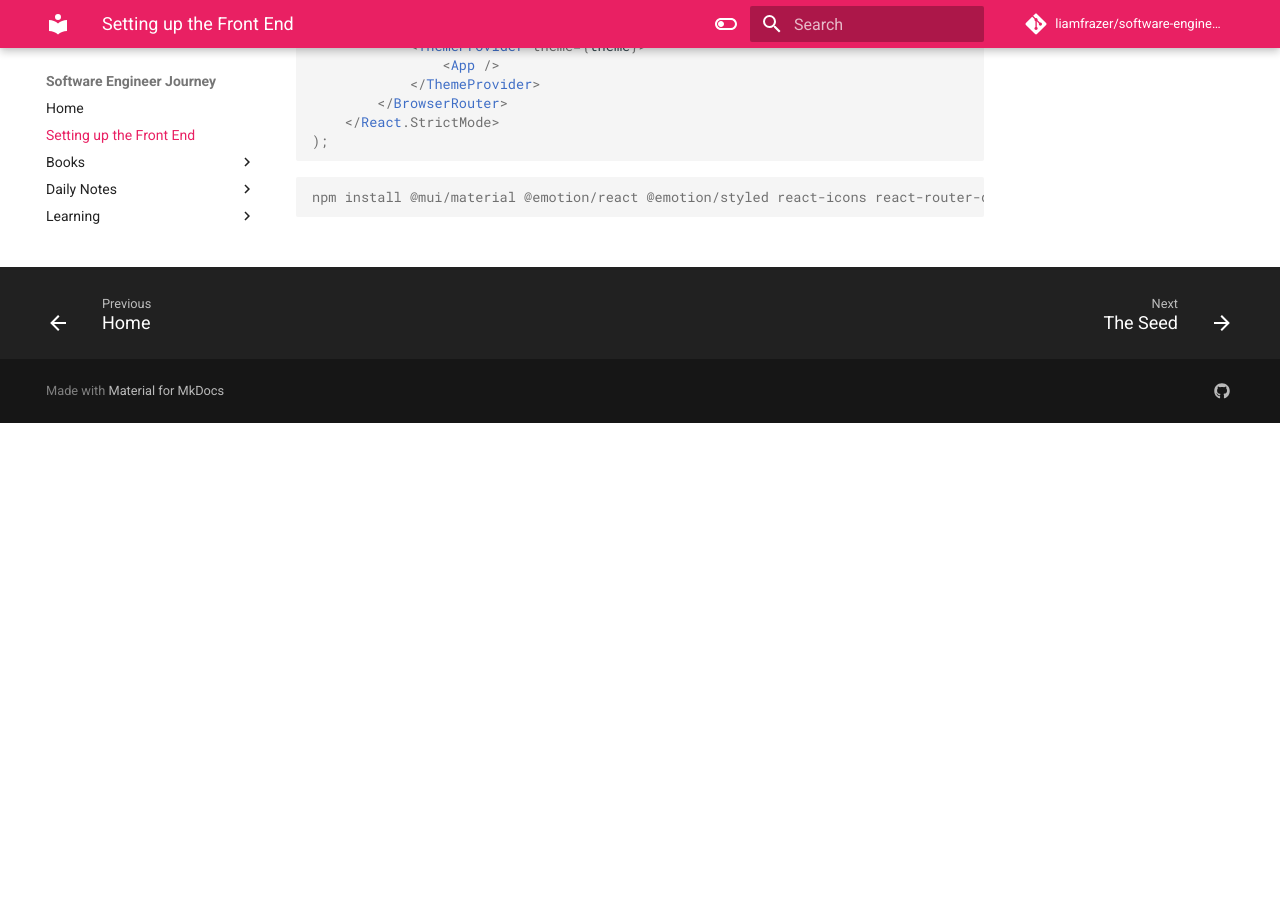
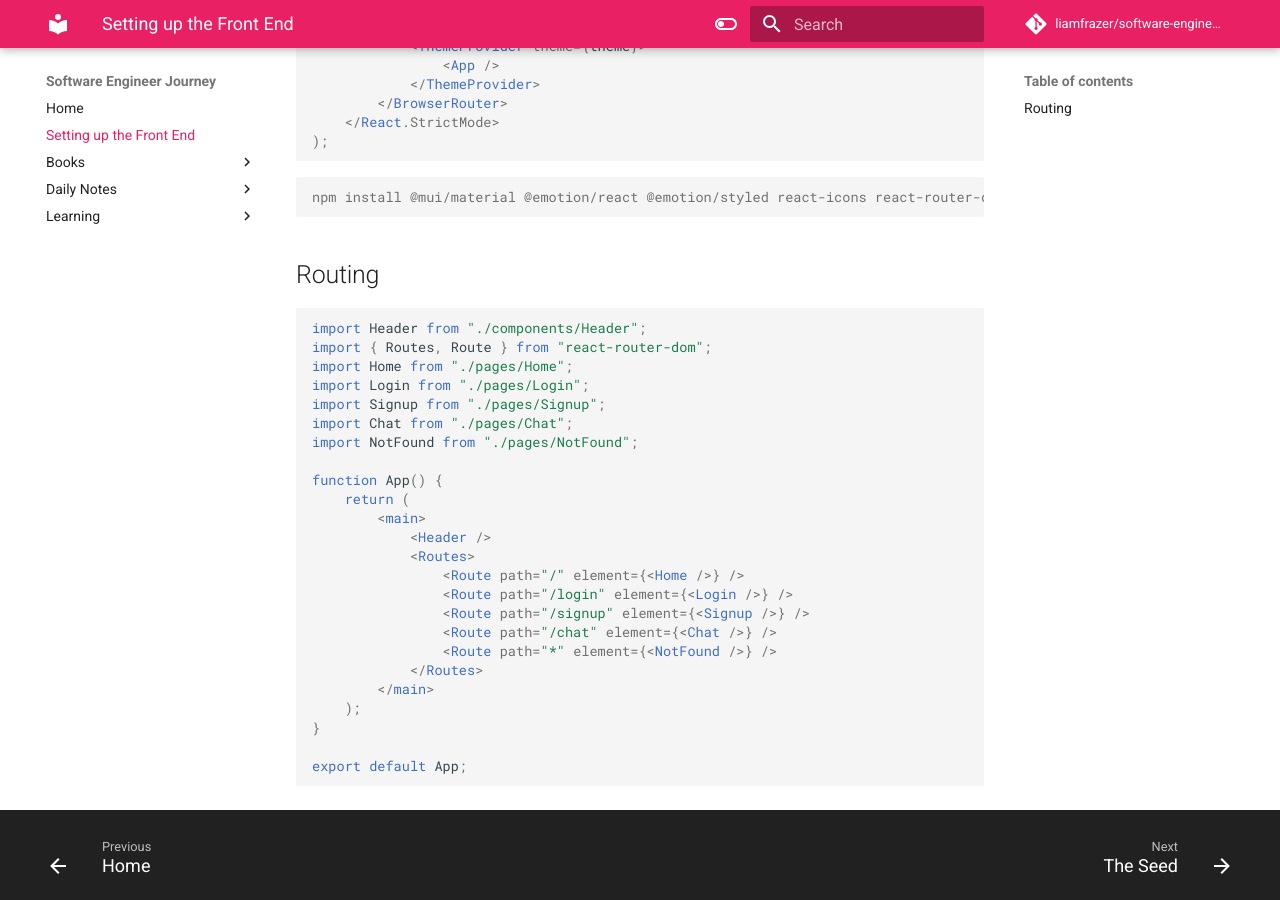
Before and after one commit to liamfrazer/software-engineer-journey, an MkDocs documentation site: the page built from docs/Setting up the Front End.md, in a window 1280 px wide and 900 px high, scrolled down 477 px. Built offline with MkDocs 1.6.1 and Material for MkDocs 9.7.7, drawn with Linux system fonts in a browser that asks for light colours; comment, search, counter and statistics services are not loaded; before the commit the page ends 900 px from its top, so only the background shows below that.

Commit message:
vault backup: 2023-12-30 15:50:41

````diff
--- a/docs/Setting up the Front End.md
+++ b/docs/Setting up the Front End.md
@@ -35,3 +35,32 @@ ReactDOM.createRoot(document.getElementById("root")!).render(
 ```console
 npm install @mui/material @emotion/react @emotion/styled react-icons react-router-dom react-hot-toast
 ```
+
+## Routing
+
+```jsx
+import Header from "./components/Header";
+import { Routes, Route } from "react-router-dom";
+import Home from "./pages/Home";
+import Login from "./pages/Login";
+import Signup from "./pages/Signup";
+import Chat from "./pages/Chat";
+import NotFound from "./pages/NotFound";
+
+function App() {
+	return (
+		<main>
+			<Header />
+			<Routes>
+				<Route path="/" element={<Home />} />
+				<Route path="/login" element={<Login />} />
+				<Route path="/signup" element={<Signup />} />
+				<Route path="/chat" element={<Chat />} />
+				<Route path="*" element={<NotFound />} />
+			</Routes>
+		</main>
+	);
+}
+
+export default App;
+```
````
